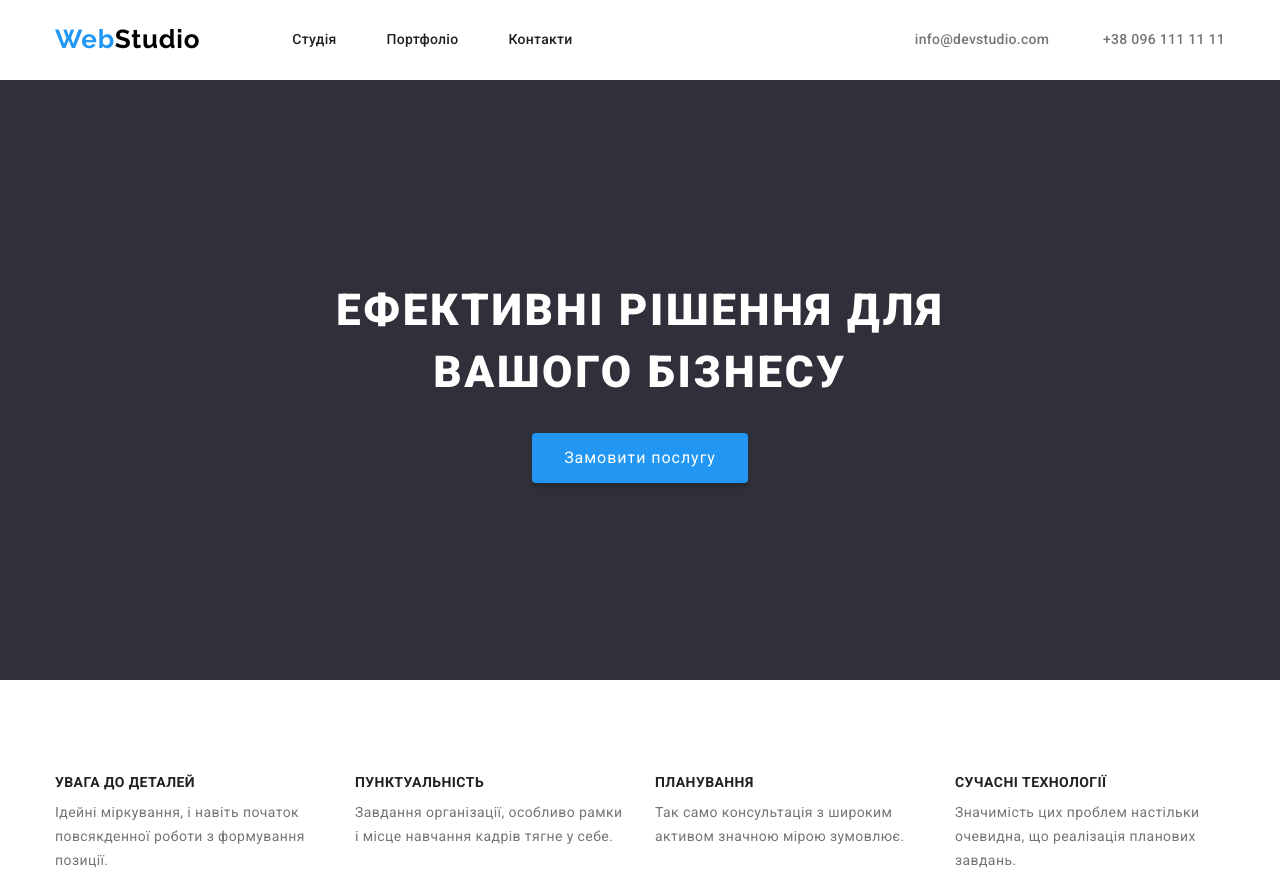
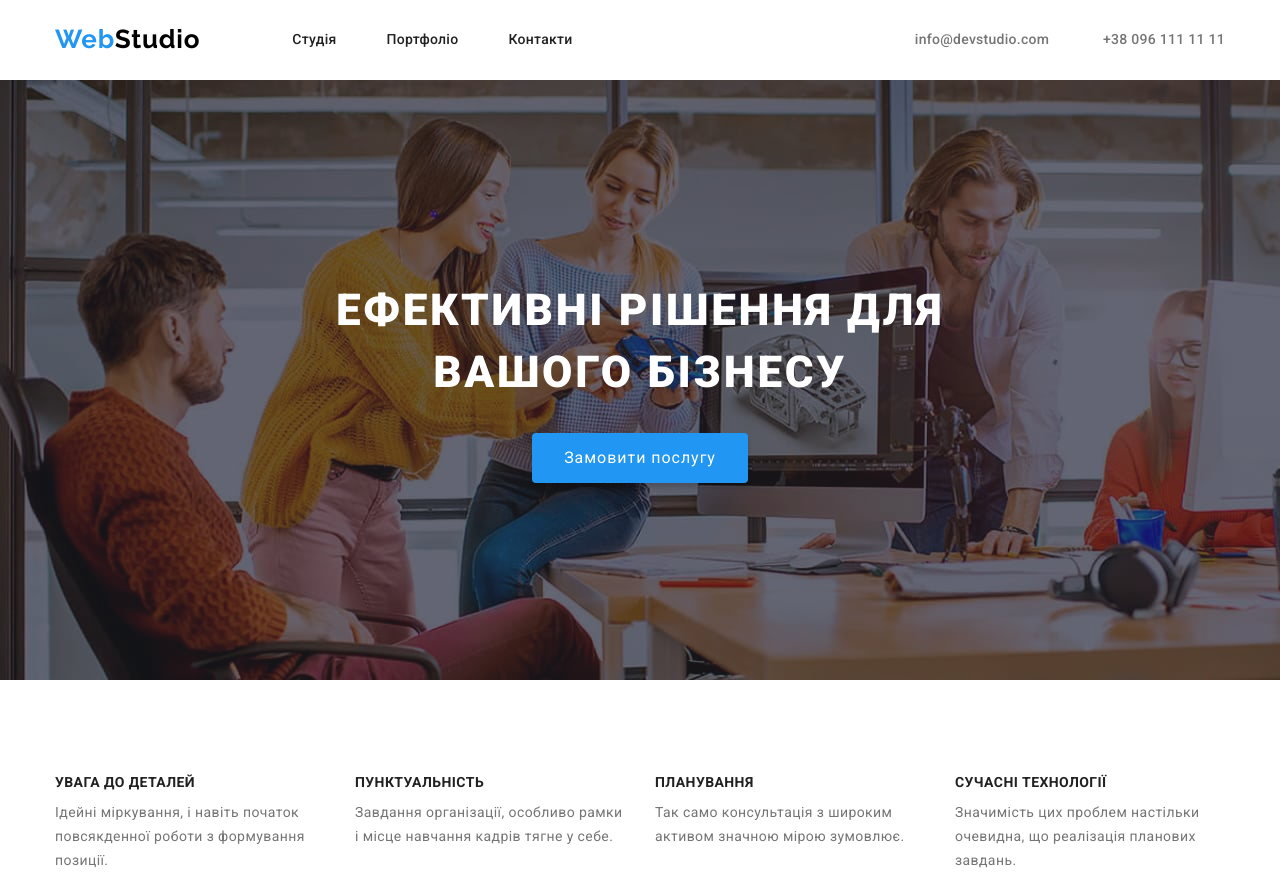
Before and after one commit to MartaKlym/goit-markup-hw-04, a plain HTML site: page index.html in a window 1280 px wide. Shown: the top 875 px of the page. Drawn offline with nearby package versions, Linux system fonts and the light colour scheme.

Commit message:
background

```diff
--- a/css/styles.css
+++ b/css/styles.css
@@ -98,8 +98,20 @@ body {
 }
 
 /* Hero */
+.background {
+    max-width: 1600px;
+    height: 600px;
+    margin-left: auto;
+    margin-right: auto;
+    background-image: linear-gradient(
+    to right,
+    rgba(47, 48, 58, 0.4),
+    rgba(47, 48, 58, 0.4)
+    ),
+    url("../img/backgroundimg.jpg");
+}
+
 .hero {
-    background-color: #2F303A;
     height: 600px;
     text-align: center;
     display: flex;
--- a/index.html
+++ b/index.html
@@ -32,12 +32,14 @@
 
     <main>
 <!--Hero-->
+        <div class="background">
             <section class="hero">
                 <div class="container">
                     <h1 class="hero-txt">Ефективні рішення для вашого бізнесу</h1>
                     <button class="button" type="button">Замовити послугу</button>
                 </div>
     </section>
+        </div>
 <!--Info-->
         <section class="info-lists">
             <div class="container">
```
Lines whose indentation alone changed are shown as unchanged.
